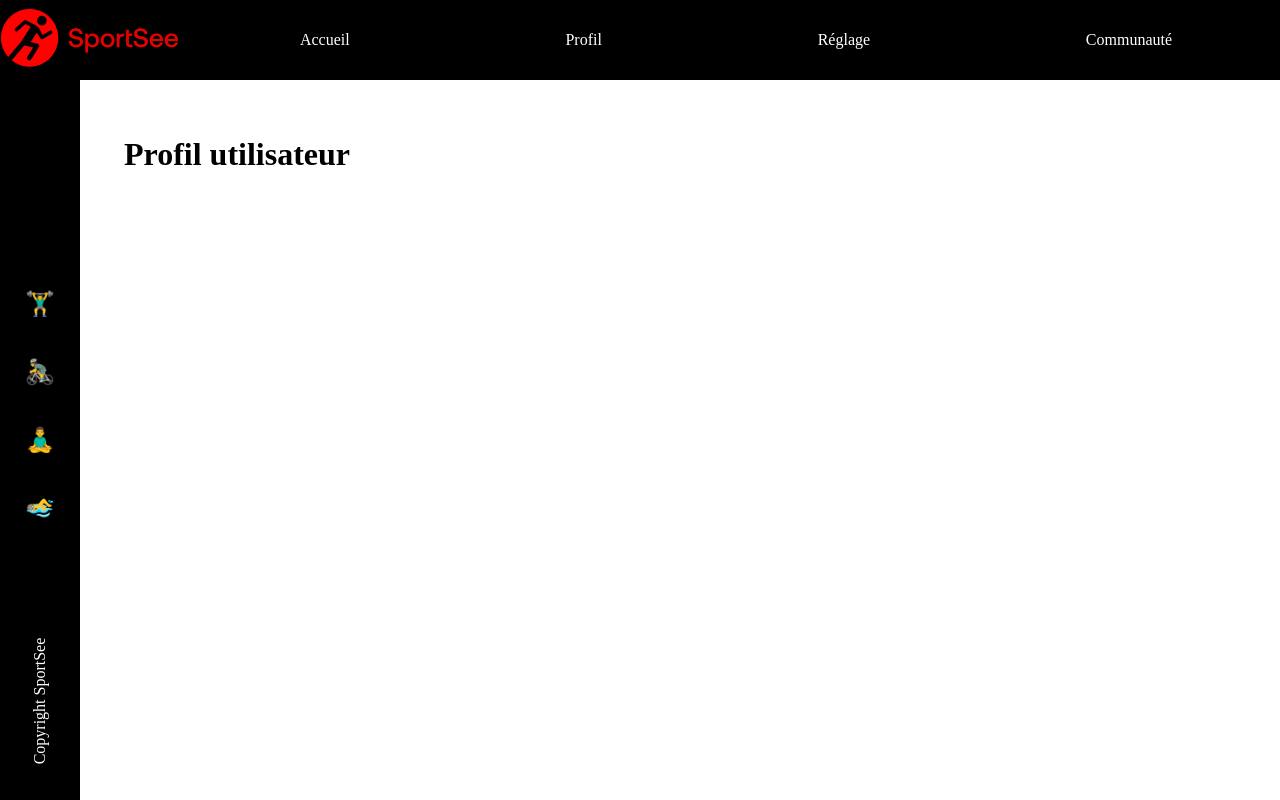
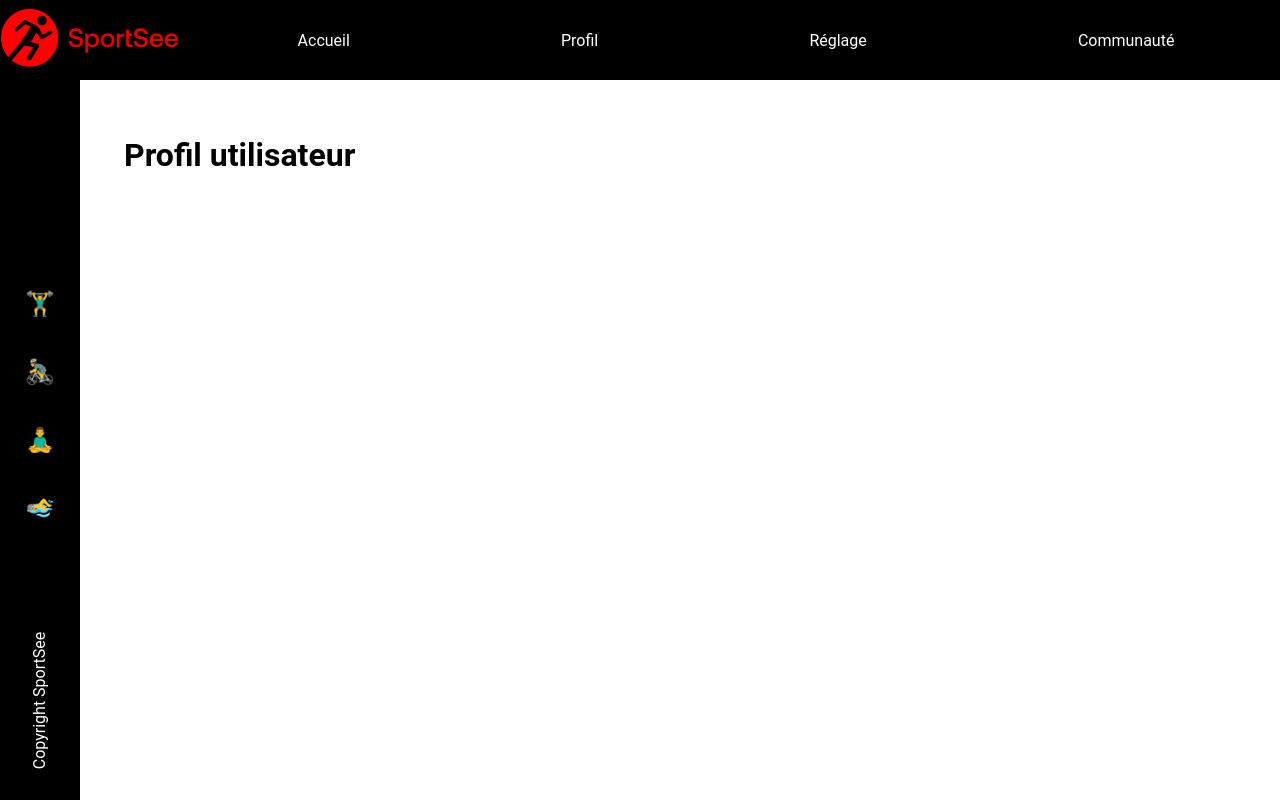
Before and after one commit to PaulG57/Projet_12_SportSee, a React (Vite) app: page / in a window 1280 px wide. Built offline with nearby package versions, Linux system fonts and the light colour scheme.

Commit message:
ebauche navbar & sidebar

```diff
--- a/src/styles/index.css
+++ b/src/styles/index.css
@@ -5,21 +5,19 @@
     margin: 0;
     padding: 0;
     box-sizing: border-box;
+    font-family: 'Roboto', sans-serif;
 }
 
-/* Conteneur principal */
 .app {
     display: flex;
     flex-direction: column;
     height: 100vh;
 }
 
-/* Conteneur Sidebar + Profile */
 .container {
     display: flex;
 }
 
-/* Contenu principal (Profile) */
 .content {
     padding: 20px;
     margin: auto;
--- a/src/styles/sidebar.css
+++ b/src/styles/sidebar.css
@@ -12,7 +12,6 @@
   padding: 20px 0;
 }
 
-/* Conteneur des icônes */
 .sidebar ul {
   list-style: none;
   padding: 0;
@@ -23,14 +22,12 @@
   justify-content: center;
 }
 
-/* Icônes */
 .sidebar ul li {
   margin: 20px 0;
   text-align: center;
   font-size: 24px;
 }
 
-/* Texte en bas */
 .sidebar p {
   transform: rotate(-90deg);
   white-space: nowrap;
```
